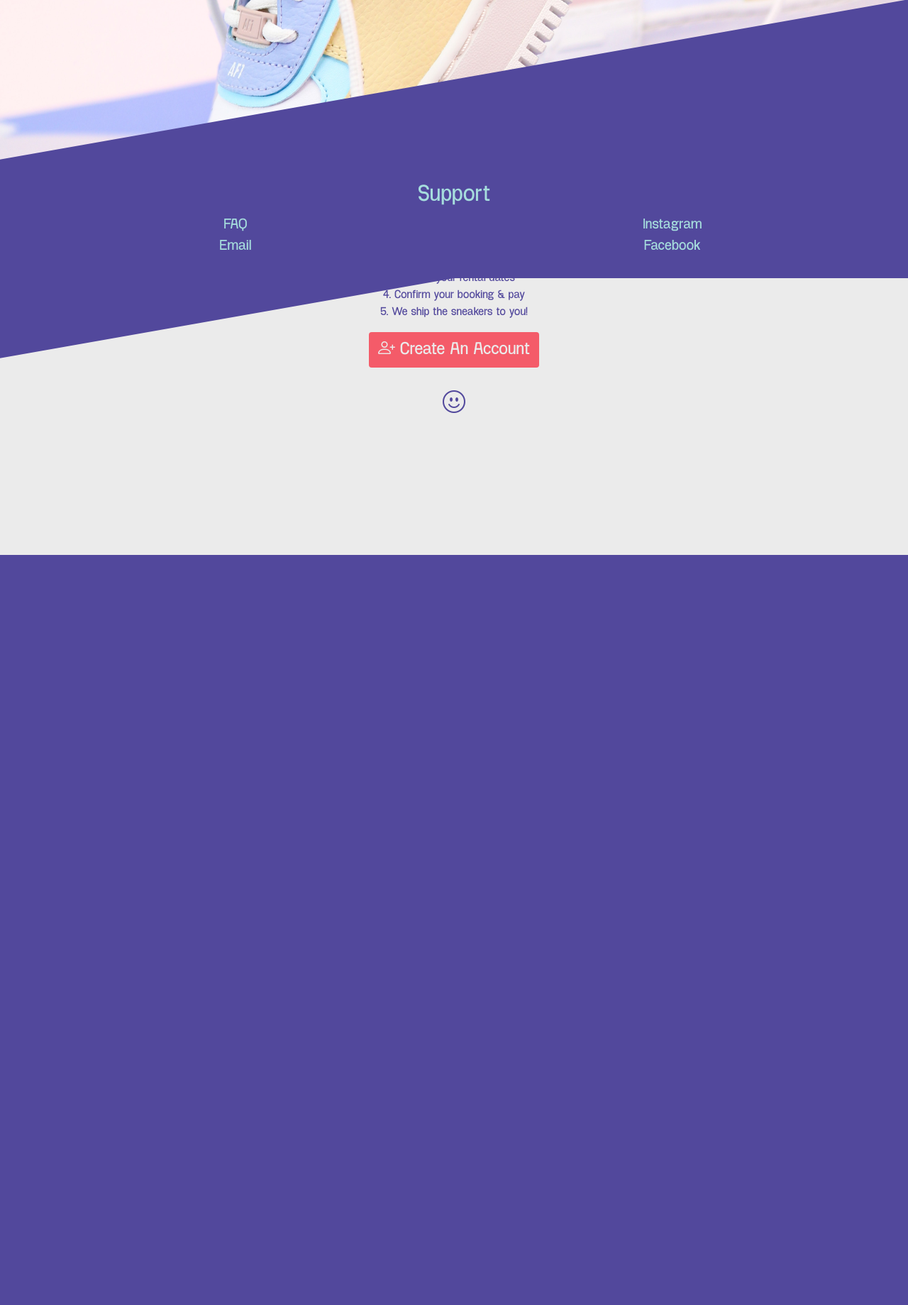
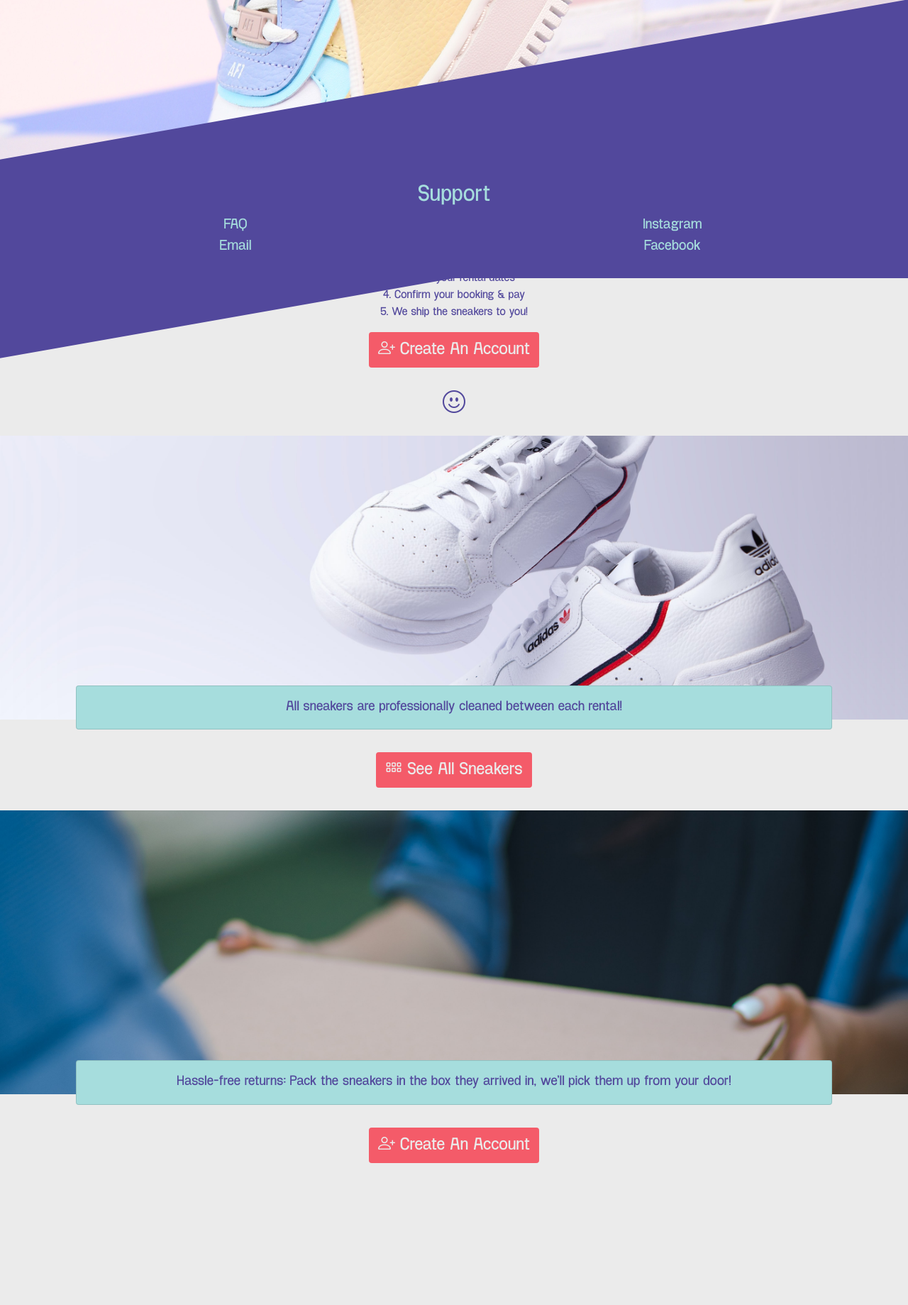
Before and after one commit to adowlin/project-4-sneakerly, a Django app: page / in a window 1280 px wide. Shown: the part 408-2247 px from the top of the page at 71% size. Before the commit the page ends 1190 px from the top, so only its background shows below. Run offline with Django 3.2, Linux system fonts and the light colour scheme; some web fonts are replaced.

Commit message:
Add & style home page sub-content

```diff
--- a/home/templates/home/index.html
+++ b/home/templates/home/index.html
@@ -12,7 +12,7 @@
         <h1 class="text-center col-12">Premium Sneaker Rental</h1>
         <hr class="text-center col-8 offset-2">
     </div>
-    <div class="row container-fluid content-container">
+    <div class="row container-fluid main-content-container">
         <h3 class="text-center col-12">How does it work?</h3>
         <p class="text-center col-12">
             1. Create an account<br>
@@ -24,4 +24,28 @@
         <a href="" class="text-center col-12"><button class="btn cta--btn"><i class="bi bi-person-plus"></i> Create An Account</button></a>
         <div class="col-12 text-center smile-icon"><i class="bi bi-emoji-smile"></i></div>
     </div>
+    <div class="row container-fluid sub-content-container">
+        <div class="col-12 clean-img"></div>
+        <div class="card info-card col-10 offset-1">
+            <div class="card-body text-center">
+                All sneakers are professionally cleaned between each rental!
+            </div>
+        </div>
+        <div class="col-10 offset-1">
+            <div class="row">
+                <a href="" class="text-center col-12"><button class="btn cta--btn"><i class="bi bi-grid-3x2-gap"></i> See All Sneakers</button></a>
+            </div>
+        </div>
+        <div class="col-12 return-img"></div>
+        <div class="card info-card col-10 offset-1">
+            <div class="card-body text-center">
+                Hassle-free returns: Pack the sneakers in the box they arrived in, we'll pick them up from your door!
+            </div>
+        </div>
+        <div class="col-10 offset-1">
+            <div class="row">
+                <a href="" class="text-center col-12"><button class="btn cta--btn"><i class="bi bi-person-plus"></i> Create An Account</button></a>
+            </div>
+        </div>
+    </div>
 {% endblock %}
--- a/static/css/base.css
+++ b/static/css/base.css
@@ -23,6 +23,13 @@
 
 .row {
     margin: 0;
+}
+
+.cta--btn {
+    background-color: rgb(244, 91, 105);
+    color: rgb(235, 235, 235);
+    font-size: 1.5rem;
+    text-decoration: none;
 }
 
 /* ---------------------------------------- Navbar */
@@ -78,7 +85,7 @@
     margin-top: 25vh;
 }
 
-.content-container {
+.content {
     padding-bottom: 25vh;
 }
 
@@ -104,26 +111,50 @@
     border-radius: 12px;
 }
 
-.content-container > h3,
-.content-container > p,
-.content-container > .smile-icon {
+.main-content-container > h3,
+.main-content-container > p,
+.main-content-container > .smile-icon {
     color: rgb(82, 72, 156);
 }
 
-.content-container > p{
+.main-content-container > p{
     font-size: 1rem;
 }
 
-.content-container .cta--btn {
-    background-color: rgb(244, 91, 105);
-    color: rgb(235, 235, 235);
-    font-size: 1.5rem;
-    text-decoration: none;
+.main-content-container > .smile-icon {
+    margin-top: 2rem;
+    font-size: 2rem;
 }
 
-.content-container > .smile-icon {
+.sub-content-container {
+    margin-top: 1rem;
+    padding: 0;
+}
+
+.sub-content-container > .clean-img {
+    width: 100%;
+    margin-top: 1rem;
+    height: 25rem;
+    padding: 0;
+    background: url('../images/clean-shoes.jpg') no-repeat scroll center;
+    background-size: cover;
+}
+
+.sub-content-container > .return-img {
+    width: 100%;
     margin-top: 2rem;
-    font-size: 2rem;
+    height: 25rem;
+    padding: 0;
+    background: url('../images/returns.jpg') no-repeat scroll center;
+    background-size: cover;
+}
+
+.sub-content-container > .info-card {
+    margin-top: -3rem;
+    margin-bottom: 2rem;
+    color: rgb(82, 72, 156);
+    background-color: rgb(166, 221, 221);
+    font-size: 1.2rem;
 }
 
 /* ---------------------------------------- Footer */
--- a/templates/base.html
+++ b/templates/base.html
@@ -76,8 +76,11 @@
         {% block page_header %}
         {% endblock %}
 
-        {% block content %}
-        {% endblock %}
+        <div class="content">
+            {% block content %}
+
+            {% endblock %}
+        </div>
 
         <div class="foot-shape fixed-bottom"></div>
         <footer class="container-fluid fixed-bottom">
```
Also changed, not shown: static/images/clean-shoes.jpg (added), static/images/returns.jpg (added).
